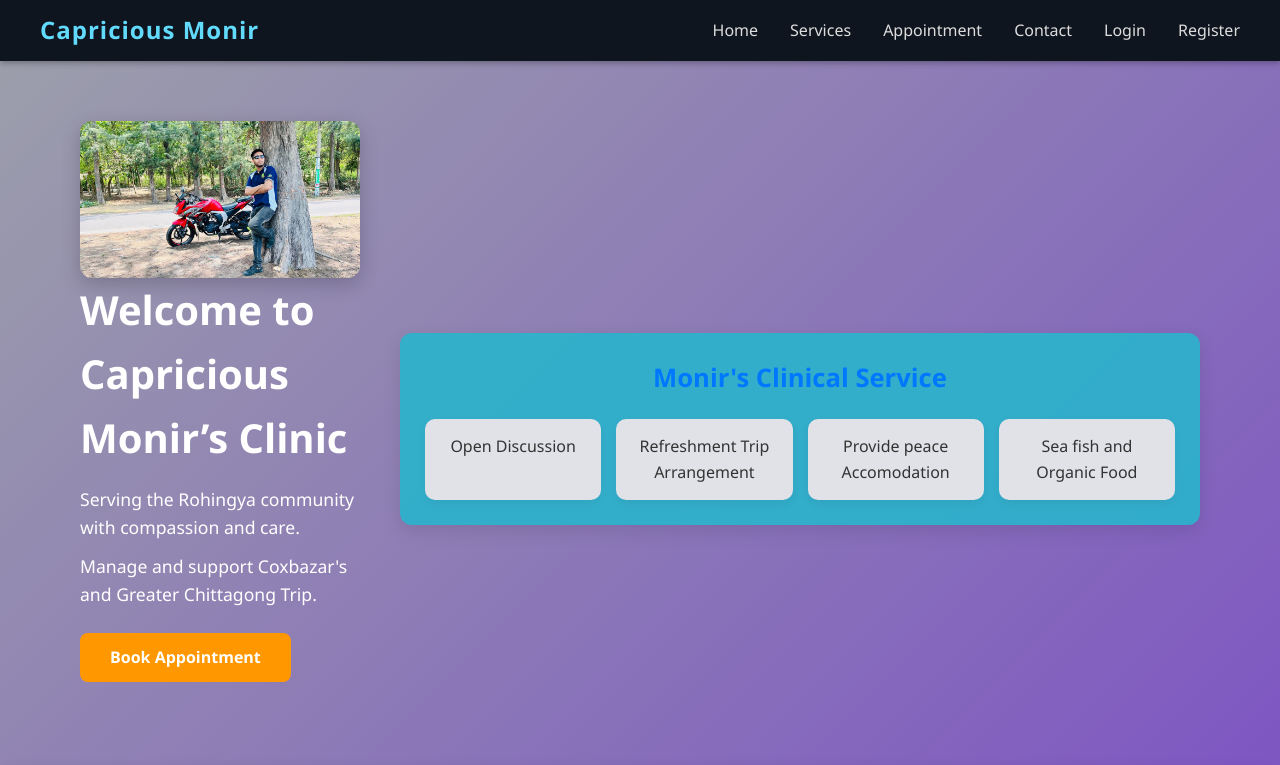
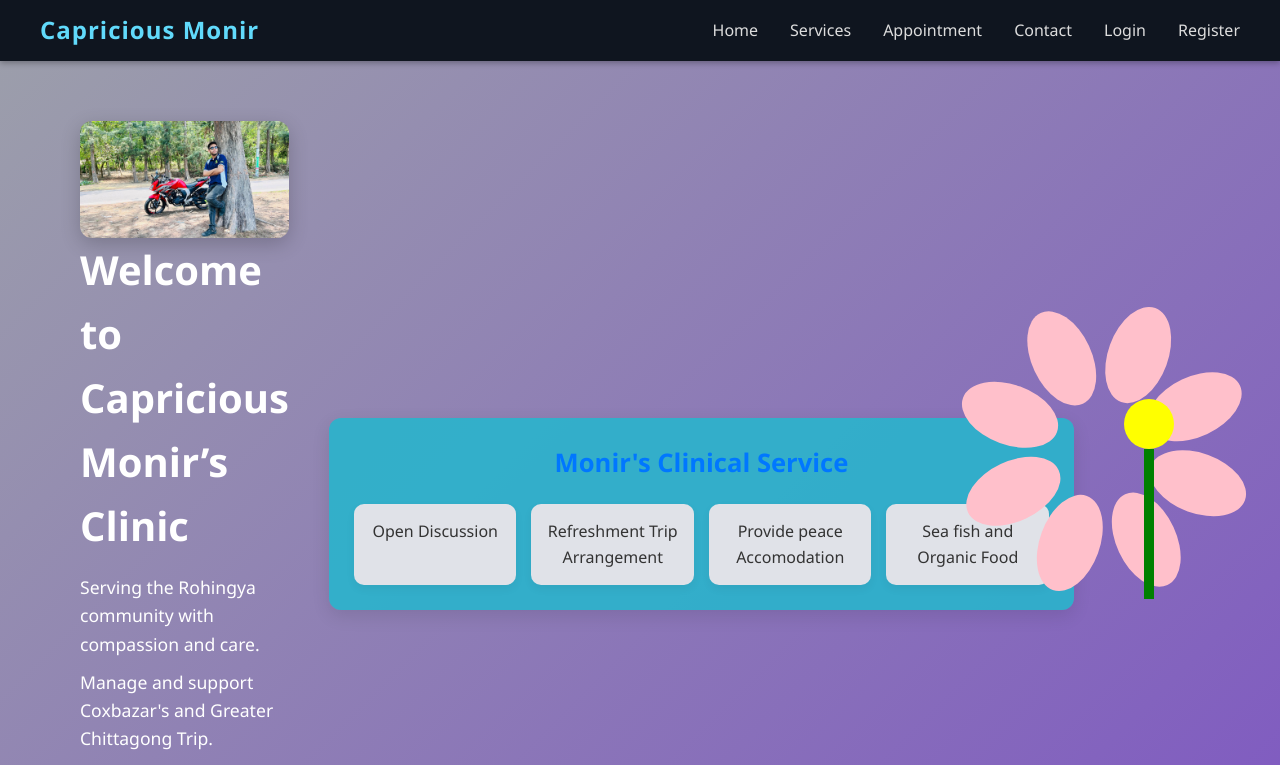
Before and after one commit to Aynal7411/monir-appointment, a React (Vite) app: page / in a window 1280 px wide. Shown: the top 765 px of the page. Built offline with nearby package versions, Linux system fonts and the light colour scheme; no server answers.

Commit message:
map added

```diff
--- /dev/null
+++ b/src/components/Folwer.jsx
@@ -0,0 +1,97 @@
+import React, { useState, useEffect } from "react";
+
+// Petal Component
+const Petal = ({ rotate, hover, spinAngle }) => (
+  <div
+    style={{
+      width: "60px",
+      height: "100px",
+      backgroundColor: hover ? "hotpink" : "pink",
+      borderRadius: "50% 50% 50% 50%",
+      position: "absolute",
+      transform: `rotate(${rotate + spinAngle}deg) translateY(-50px)`,
+      transformOrigin: "bottom center",
+      transition: "background-color 0.3s",
+    }}
+  ></div>
+);
+
+// Center Component
+const Center = ({ size }) => (
+  <div
+    style={{
+      width: `${size}px`,
+      height: `${size}px`,
+      backgroundColor: "yellow",
+      borderRadius: "50%",
+      position: "absolute",
+      top: `${50 - size / 2 + 25}px`,
+      left: `${50 - size / 2 + 25}px`,
+      zIndex: 1,
+      transition: "width 0.3s, height 0.3s, top 0.3s, left 0.3s",
+    }}
+  ></div>
+);
+
+// Stem Component
+const Stem = ({ size }) => (
+  <div
+    style={{
+      width: `${size / 5}px`,
+      height: `${size * 3}px`,
+      backgroundColor: "green",
+      position: "absolute",
+      top: `100px`,
+      left: `70px`,
+      transition: "height 0.3s, width 0.3s",
+    }}
+  ></div>
+);
+
+// Flower Component
+const Flower = () => {
+  const [hover, setHover] = useState(false);
+  const [grow, setGrow] = useState(false);
+  const [spinAngle, setSpinAngle] = useState(0);
+
+  const petalAngles = [0, 45, 90, 135, 180, 225, 270, 315];
+  const flowerSize = grow ? 80 : 50;
+
+  // Spin animation
+  useEffect(() => {
+    const interval = setInterval(() => {
+      setSpinAngle((prev) => prev + 2); // 2 degrees per tick
+    }, 30);
+    return () => clearInterval(interval);
+  }, []);
+
+  return (
+    <div
+      style={{
+        position: "relative",
+        width: "200px",
+        height: "300px",
+        margin: "50px auto",
+        cursor: "pointer",
+      }}
+      onMouseEnter={() => setHover(true)}
+      onMouseLeave={() => setHover(false)}
+      onClick={() => setGrow(!grow)}
+    >
+      {/* Petals */}
+      {petalAngles.map((angle, idx) => (
+        <Petal key={idx} rotate={angle} hover={hover} spinAngle={spinAngle} />
+      ))}
+
+      {/* Center */}
+      <Center size={flowerSize} />
+
+      {/* Stem */}
+      <Stem size={flowerSize} />
+    </div>
+  );
+};
+
+// App Compone
+
+export default Flower;
--- a/src/components/Hero.jsx
+++ b/src/components/Hero.jsx
@@ -2,6 +2,7 @@ import React from "react";
 import "./Hero.css";
 import clinicImage from "../assets/monir.jpg";
 import Mylist from "./Mylist";
+import Flower from "./Folwer";
 
 function Hero() {
   return (
@@ -14,6 +15,7 @@ function Hero() {
         <a href="/appointment" className="btn">Book Appointment</a>
       </div>
       <Mylist />
+      <Flower />
     </section>
   );
 }
--- /dev/null
+++ b/src/components/Map.jsx
@@ -0,0 +1,21 @@
+import React from 'react';
+
+const BangladeshMap = () => {
+  return (
+    <svg
+      xmlns="http://www.w3.org/2000/svg"
+      viewBox="0 0 1000 1000"
+      width="500"
+      height="300"
+      style={{ display: 'block', margin: '0 auto' }}
+    >
+      {/* সবুজ ব্যাকগ্রাউন্ড */}
+      <rect width="100%" height="100%" fill="#006a4e" />
+
+      {/* লাল বৃত্ত */}
+      <circle cx="500" cy="400" r="150" fill="#f42a41" />
+    </svg>
+  );
+};
+
+export default BangladeshMap;
--- a/src/components/Services.jsx
+++ b/src/components/Services.jsx
@@ -1,5 +1,6 @@
 import React from "react";
 import "./Services.css";
+import BangladeshMap from "./Map";
 
 export default function Services() {
   return (
@@ -13,6 +14,7 @@ export default function Services() {
         <li>Child Health and Growth Monitoring</li>
 
       </ul>
+      <BangladeshMap onDivisionClick={(name) => alert(`You clicked on ${name} division`)} />
     </section>
   );
 }
```
